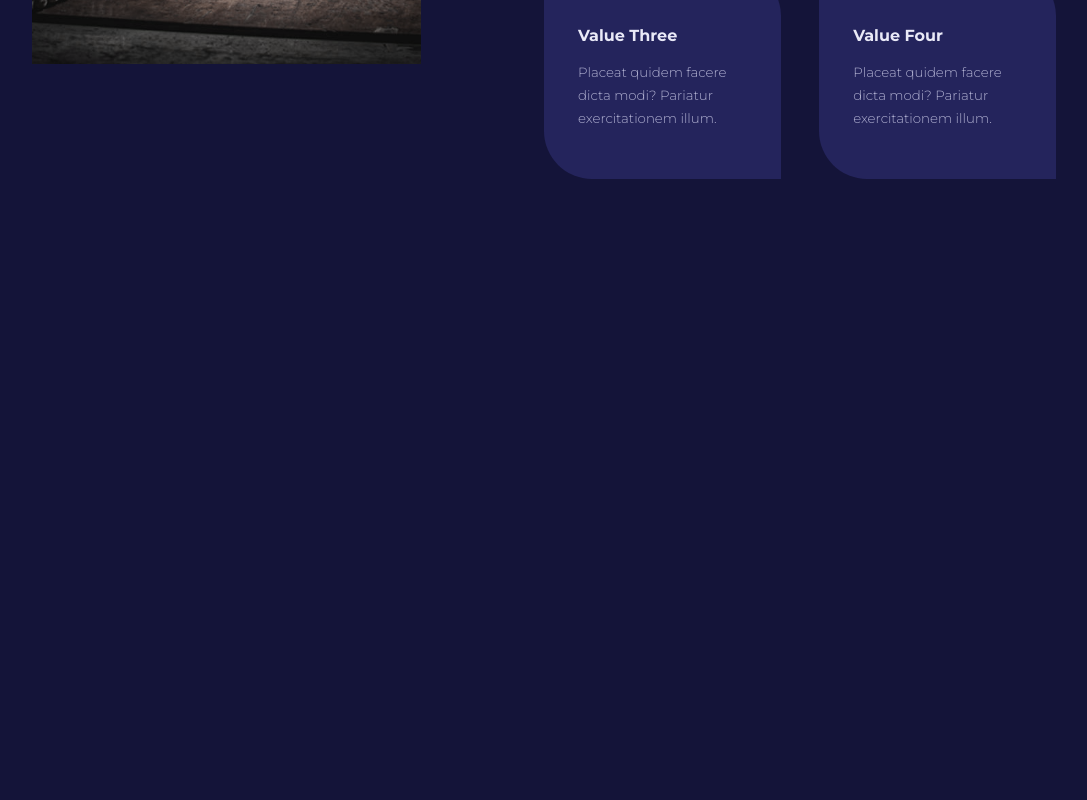
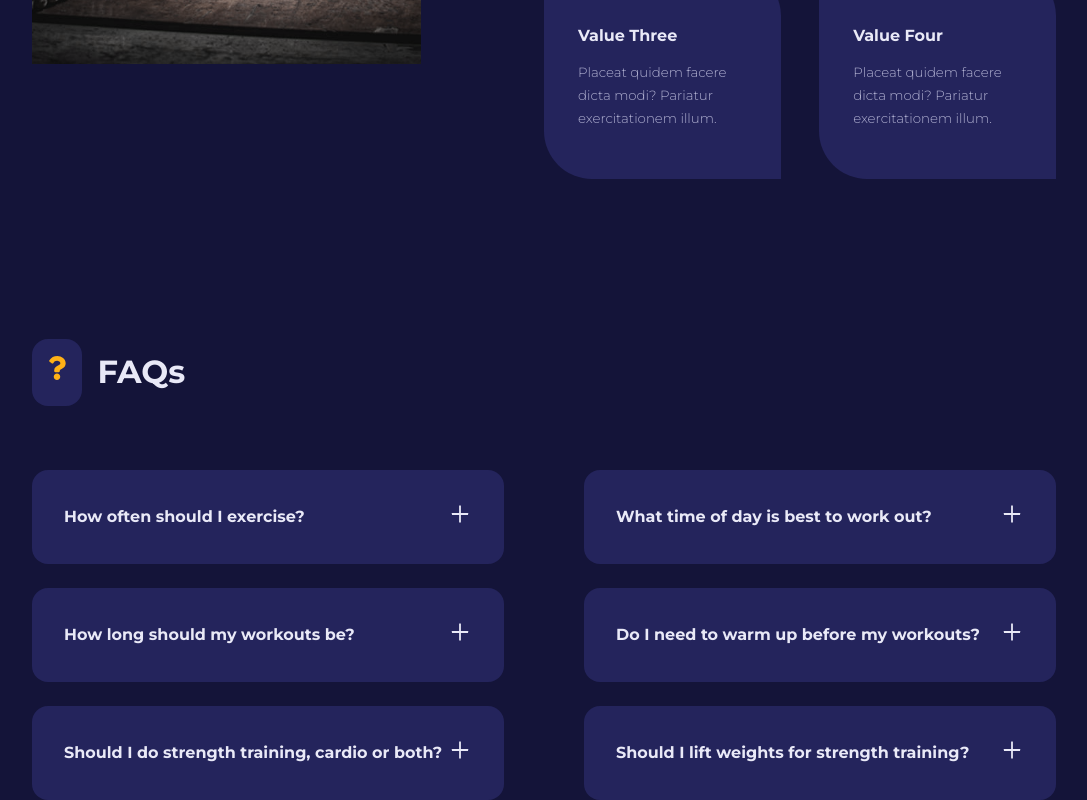
Before and after one commit to Antonio-74/VawulensProject, a React (Create React App) app in the folder vawulens/: page / in a window 1280 px wide. Shown: the part 2029-2829 px from the top of the page, without its empty margins (96-1183 px from the left). Before the commit the page ends 2208 px from the top, so only its background shows below. Built offline with nearby package versions, Linux system fonts and the light colour scheme.

Commit message:
FAQs section created

```diff
--- /dev/null
+++ b/vawulens/src/components/FAQ.jsx
@@ -0,0 +1,21 @@
+import React, { useState } from 'react';
+import { AiOutlinePlus } from 'react-icons/ai';
+import { AiOutlineMinus } from 'react-icons/ai';
+
+function FAQ({question, answer}) {
+    const [isAnswerShowing, setIsAnswerShowing] = useState(false);
+
+    return (
+        <article className='faq' onClick={() => setIsAnswerShowing(prev => !prev)}>
+            <div>
+                <h4>{question}</h4>
+                <button className='faq__icon'>
+                    {isAnswerShowing ? <AiOutlineMinus /> : <AiOutlinePlus />}
+                </button>
+            </div>
+            {isAnswerShowing && <p>{answer}</p>}
+        </article>
+    )
+}
+
+export default FAQ
--- /dev/null
+++ b/vawulens/src/components/FAQs.jsx
@@ -0,0 +1,24 @@
+import React from 'react';
+import { FaQuestion } from 'react-icons/fa';
+import { faqs } from '../data';
+import FAQ from './FAQ';
+import SectionHead from './SectionHead';
+
+function FAQs() {
+  return (
+    <section className='faqs'>
+        <div className='container faqs__container'>
+            <SectionHead icon={<FaQuestion />} title='FAQs' />
+            <div className="faqs__wrapper">
+                {faqs.map(({id, question, answer}) => {
+                    return (
+                        <FAQ key={id} question={question} answer={answer} />
+                    )
+                })}
+            </div>
+        </div>
+    </section>
+  )
+}
+
+export default FAQs
--- a/vawulens/src/components/Values.jsx
+++ b/vawulens/src/components/Values.jsx
@@ -22,7 +22,7 @@
                 <div className="values__wrapper">
                     {values.map(({id, icon, title, desc}) => {
                         return (
-                            <Card className='values__value'>
+                            <Card className='values__value' key={id}>
                                 <span>{icon}</span>
                                 <h4>{title}</h4>
                                 <small>{desc}</small>
--- a/vawulens/src/pages/home/Home.jsx
+++ b/vawulens/src/pages/home/Home.jsx
@@ -1,4 +1,5 @@
 import React from 'react';
+import FAQs from '../../components/FAQs';
 import MainHeader from '../../components/MainHeader';
 import Programs from '../../components/Programs';
 import Values from '../../components/Values';
@@ -10,6 +11,7 @@
       <MainHeader />
       <Programs />
       <Values />
+      <FAQs />
     </>
   )
 }
--- a/vawulens/src/pages/home/home.css
+++ b/vawulens/src/pages/home/home.css
@@ -113,3 +113,35 @@
     position: absolute;
     top: -1.5rem;
 }
+
+/*=================================== FAQs ================================*/
+.faqs__wrapper {
+    margin-top: 4rem;
+    display: grid;
+    grid-template-columns: 1fr 1fr;
+    gap: 1.5rem 5rem;
+    align-items: flex-start;
+}
+
+.faq {
+    background-color: var(--color-gray-500);
+    padding: 2rem;
+    border-radius: 1rem;
+    cursor: pointer;
+}
+
+.faq div {
+    display: flex;
+    justify-content: space-between;
+    align-items: center;
+}
+
+.faq__icon {
+    background-color: transparent;
+    color: var(--color-gray-100);
+    font-size: 1.5rem;
+}
+
+.faq p {
+    margin-top: 1.5rem;
+}
```
